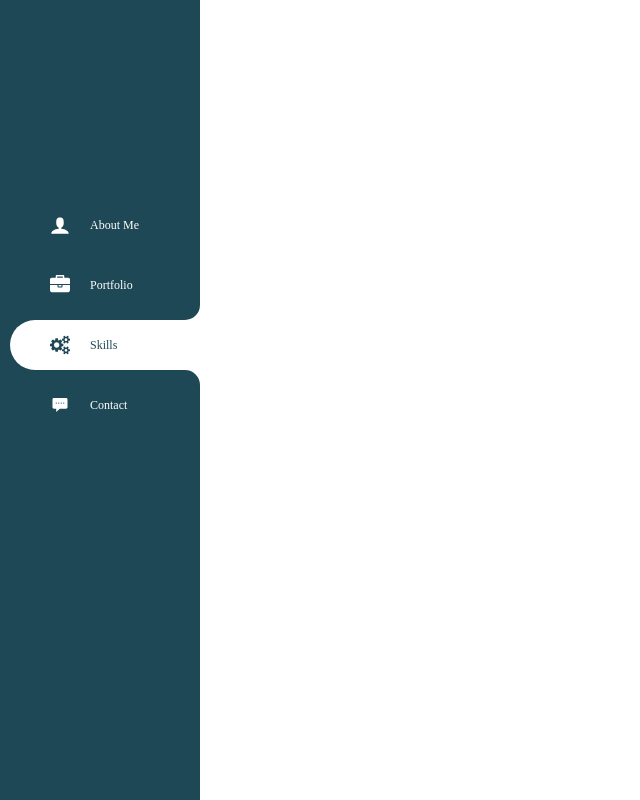
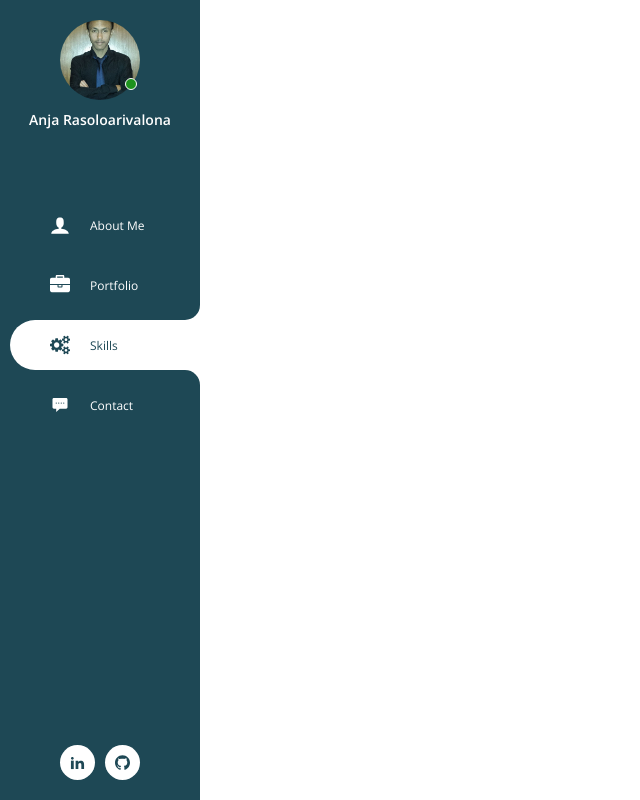
Before and after one commit to anja-rasoloarivalona/REACT-Portfolio, a React (Create React App) app: page /skills in a window 1280 px wide. Shown: the whole page, without its empty margins (0-640 px from the left). Built offline with nearby package versions, Linux system fonts and the light colour scheme.

Commit message:
Built Sidebar

```diff
--- a/src/App.css
+++ b/src/App.css
@@ -28,6 +28,7 @@ html {
 }
 
 body {
+  font-family: var(--font-primary);
   /* background : var(--color-grey) */
 }
 
--- a/src/components/Sidebar/Sidebar.css
+++ b/src/components/Sidebar/Sidebar.css
@@ -7,9 +7,45 @@
 
 
 .sidebar__header {
-    background: var(--color-primary);
     height: 20rem;
+    display: flex;
+    flex-direction: column;
+    align-items: center;
+}
 
+.sidebar__header__imageContainer {
+    width: 8rem;
+    height: 8rem;
+    margin-bottom: 1rem;
+    margin-top: 2rem;
+    position: relative;
+}
+
+.sidebar__header__image {
+    background-image: url('../../assets//img/prof.jpg');
+    background-position: center;
+    background-size: cover;
+    background-repeat: no-repeat;
+    width: 100%;
+    height: 100%;
+    border-radius: 50%;
+}
+
+.sidebar__header__status {
+    position: absolute;
+    width: 1rem;
+    height: 1rem;
+    background: rgb(29, 146, 29);
+    right: .3rem;
+    bottom: 1rem;
+    border-radius: 50%;
+    border: 1px solid var(--color-white)
+}
+
+.sidebar__header__name {
+    font-size: var(--font-size-xl);
+    font-weight: 600;
+    color: var(--color-white)
 }
 .sidebar__nav {
 
@@ -115,3 +151,28 @@
     bottom: 0;
     border-top-right-radius: 1.5rem;
 }
+
+.sidebar__social {
+    display: flex;
+    align-items: center;
+    justify-content: center;
+    position: absolute;
+    bottom: 2rem;
+    width: 100%;
+}
+
+.sidebar__social__icon {
+    display: flex;
+    align-items: center;
+    margin: 0 .5rem;
+    background: var(--color-white);
+    padding: 1rem;
+    border-radius: 50%;
+    cursor: pointer;
+}
+
+.sidebar__social__icon svg {
+    width: 1.5rem;
+    height: 1.5rem;
+    fill : var(--color-primary)
+}
--- a/src/components/Sidebar/Siderbar.js
+++ b/src/components/Sidebar/Siderbar.js
@@ -8,10 +8,13 @@ class Siderbar extends Component {
         return (
             <div className="sidebar">
                 <header className="sidebar__header">
-
+                    <div className="sidebar__header__imageContainer">
+                        <div className="sidebar__header__image"></div>
+                        <div className="sidebar__header__status"></div>
+                    </div>
+                    <div className="sidebar__header__name">Anja Rasoloarivalona</div>
                 </header>
                 <nav className="sidebar__nav">
-
                     <ul className="sidebar__nav__list">
                         <NavLink to="/" exact>
                             <div className="sidebar__nav__list__item">
@@ -62,8 +65,15 @@ class Siderbar extends Component {
                             </div>
                         </NavLink>
                     </ul>
-
                 </nav>
+                <div className="sidebar__social">
+                    <div className="sidebar__social__icon">
+                        <IconSvg icon="linkedin"/>
+                    </div>
+                    <div className="sidebar__social__icon">
+                        <IconSvg icon="github"/>
+                    </div>
+                </div>
             </div>
         )
     }
```
